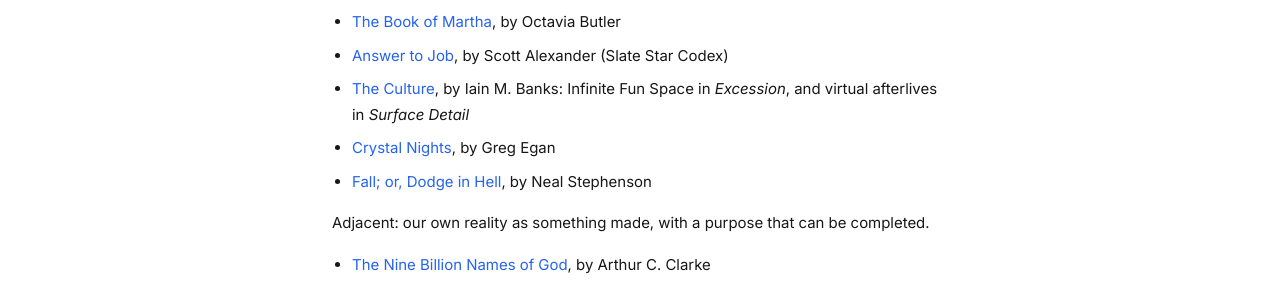
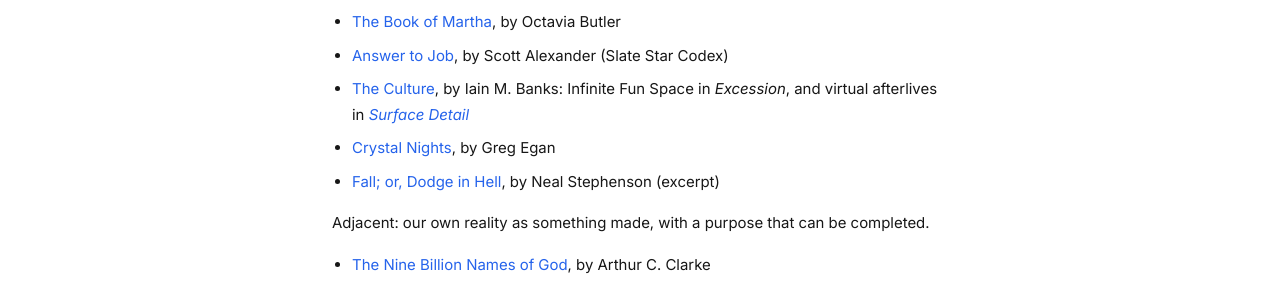
Before and after one commit to mrmoxon/mrmoxon.github.io, a Jekyll site: the page built from _posts/2026-11-06-egg-and-simulation.md, in a window 1280 px wide. Shown: the part 305-603 px from the top of the page. Built offline with Jekyll 4.4.1, drawn with Linux system fonts in a browser that asks for light colours.

Commit message:
Link Egg and Simulation references to open material

```diff
--- a/_posts/2026-11-06-egg-and-simulation.md
+++ b/_posts/2026-11-06-egg-and-simulation.md
@@ -15,9 +15,9 @@
 - <a href="https://www.galactanet.com/oneoff/theegg_mod.html" class="custom-link">The Egg</a>, by Andy Weir
 - <a href="https://www.sevenstories.com/blogs/102-excerpt-the-book-of-martha-a-nbsp-short-story-from-nbsp-bloodchild" class="custom-link">The Book of Martha</a>, by Octavia Butler
 - <a href="https://slatestarcodex.com/2015/03/15/answer-to-job/" class="custom-link">Answer to Job</a>, by Scott Alexander (Slate Star Codex)
-- <a href="https://en.wikipedia.org/wiki/Culture_series" class="custom-link">The Culture</a>, by Iain M. Banks: Infinite Fun Space in <em>Excession</em>, and virtual afterlives in <em>Surface Detail</em>
+- <a href="https://theculture.adactio.com/" class="custom-link">The Culture</a>, by Iain M. Banks: Infinite Fun Space in <em>Excession</em>, and virtual afterlives in <a href="https://www.wired.com/story/iain-m-banks-interview/" class="custom-link"><em>Surface Detail</em></a>
 - <a href="https://www.gregegan.net/MISC/CRYSTAL/Crystal.html" class="custom-link">Crystal Nights</a>, by Greg Egan
-- <a href="https://en.wikipedia.org/wiki/Fall;_or,_Dodge_in_Hell" class="custom-link">Fall; or, Dodge in Hell</a>, by Neal Stephenson
+- <a href="https://crimereads.com/fall-or-dodge-in-hell/" class="custom-link">Fall; or, Dodge in Hell</a>, by Neal Stephenson (excerpt)
 
 Adjacent: our own reality as something made, with a purpose that can be completed.
 
```
